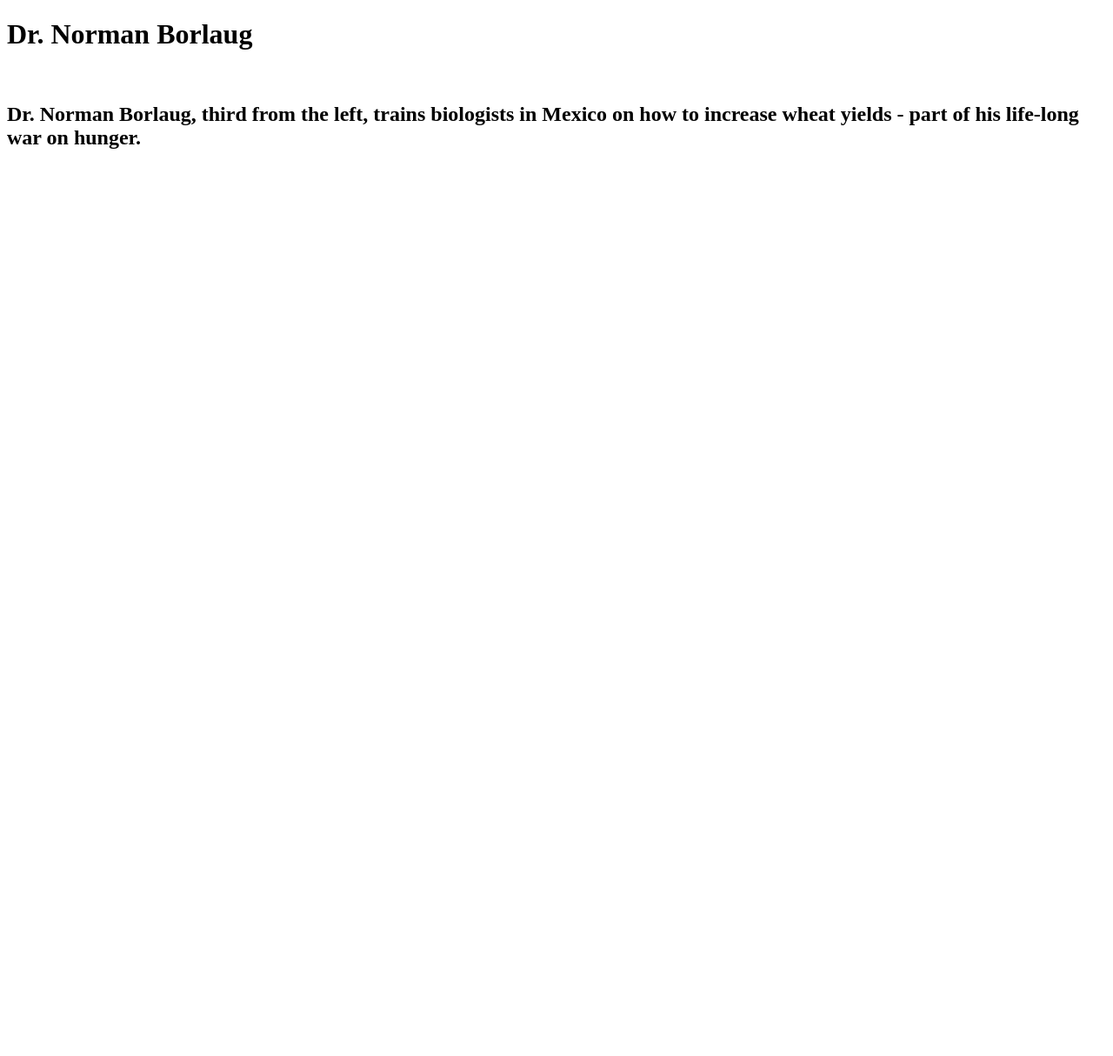
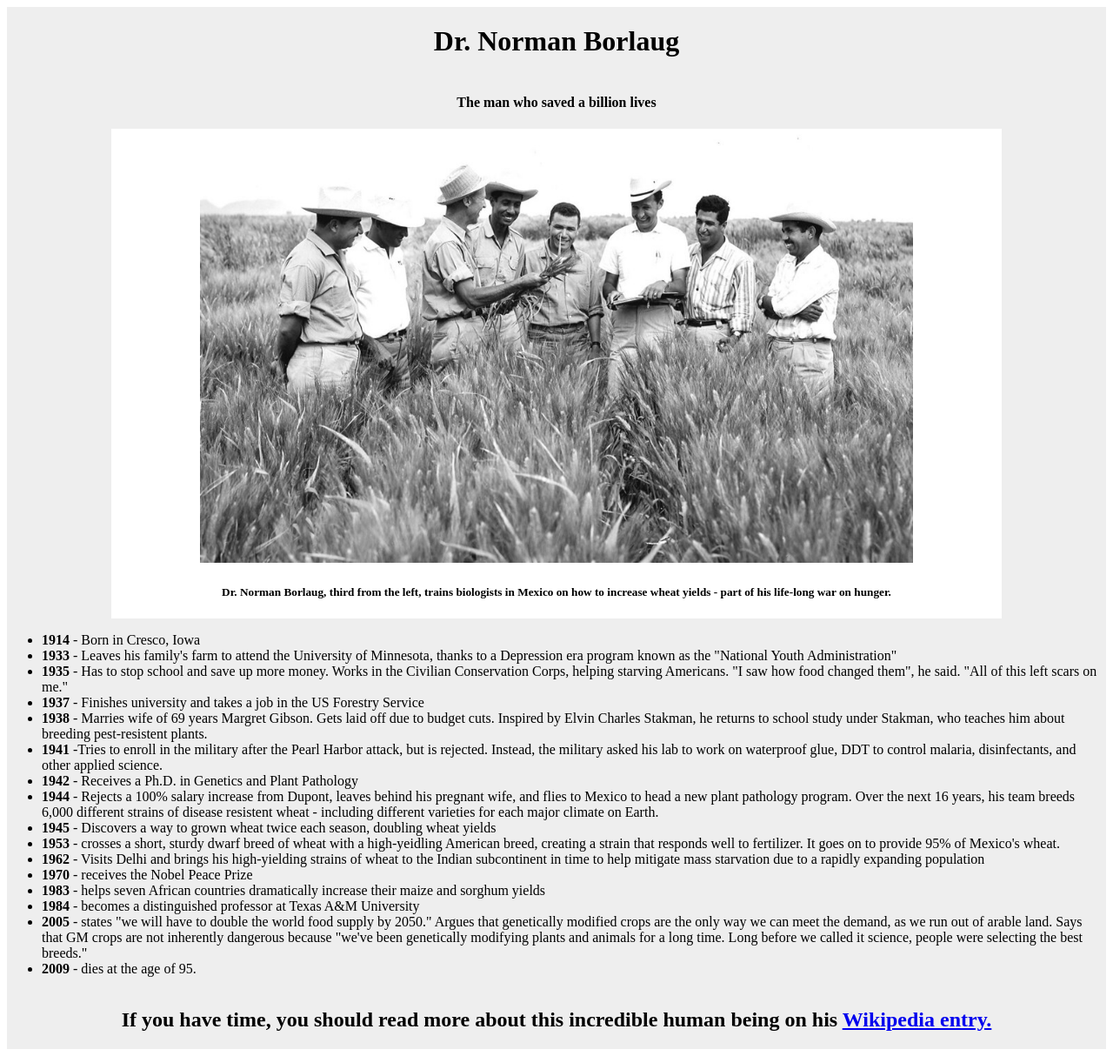
Before and after one commit to RafaelEchart/MicroverseTrials_Rafael-Nicolas, a plain HTML site: page index.html in a window 1280 px wide. Shown: the whole page at 87% size. Before the commit the page ends 800 px from the top, so only its background shows below. Drawn offline with Linux system fonts and the light colour scheme.

Commit message:
Initial CSS changes

```diff
--- /dev/null
+++ b/css/collabStyle.css
@@ -0,0 +1,17 @@
+.container{
+    display: flex;
+    flex-direction: column;
+    align-items: center;
+    background-color: #EEEEEE;
+}
+
+.responsive_image{
+    text-align: center;
+    max-width: 80%;
+
+}
+
+#img-div{
+    text-align: center;
+    background-color: white;
+}
--- a/index.html
+++ b/index.html
@@ -4,16 +4,45 @@
     <meta charset="UTF-8">
     <title>Fork Me! FCC: Test Suite Template</title>
     <link rel="stylesheet" href="css/style.css">
+    <link rel="stylesheet" href="css/collabStyle.css">
   </head>
 
   <body>
     <script src="https://cdn.freecodecamp.org/testable-projects-fcc/v1/bundle.js"></script>
     <main class='container' id='main'>
       <h1 id='title'>Dr. Norman Borlaug</h1>
+      <h4>The man who saved a billion lives</h4>
+
       <div id='img-div'>
-        <img src="" alt="" id='image'>
-        <h2 id=img-caption>Dr. Norman Borlaug, third from the left, trains biologists in Mexico on how to increase wheat yields - part of his life-long war on hunger. </h2>
+        <img src="./image/image.jpg" class="responsive_image" alt="" id='image'>
+        <h5 id=img-caption>Dr. Norman Borlaug, third from the left, trains biologists in Mexico on how to increase wheat yields - part of his life-long war on hunger. </h5>
       </div>
+
+      <div id="tribute-info">
+        <ul>
+          <li><strong>1914</strong> - Born in Cresco, Iowa</li>
+          <li><strong>1933</strong> - Leaves his family's farm to attend the University of Minnesota, thanks to a Depression era program known as the "National Youth Administration"</li>
+          <li><strong>1935</strong> -  Has to stop school and save up more money. Works in the Civilian Conservation Corps, helping starving Americans. "I saw how food changed them", he said. "All of this left scars on me."</li>
+          <li><strong>1937</strong> - Finishes university and takes a job in the US Forestry Service</li>
+          <li><strong>1938</strong> - Marries wife of 69 years Margret Gibson. Gets laid off due to budget cuts. Inspired by Elvin Charles Stakman, he returns to school study under Stakman, who teaches him about breeding pest-resistent plants.</li>
+          <li><strong>1941</strong> -Tries to enroll in the military after the Pearl Harbor attack, but is rejected. Instead, the military asked his lab to work on waterproof glue, DDT to control malaria, disinfectants, and other applied science.</li>
+          <li><strong>1942</strong> - Receives a Ph.D. in Genetics and Plant Pathology</li>
+          <li><strong>1944</strong> - Rejects a 100% salary increase from Dupont, leaves behind his pregnant wife, and flies to Mexico to head a new plant pathology program. Over the next 16 years, his team breeds 6,000 different strains of disease resistent wheat - including different varieties for each major climate on Earth.</li>
+          <li><strong>1945</strong> - Discovers a way to grown wheat twice each season, doubling wheat yields</li>
+          <li><strong>1953</strong> - crosses a short, sturdy dwarf breed of wheat with a high-yeidling American breed, creating a strain that responds well to fertilizer. It goes on to provide 95% of Mexico's wheat.</li>
+          <li><strong>1962</strong> - Visits Delhi and brings his high-yielding strains of wheat to the Indian subcontinent in time to help mitigate mass starvation due to a rapidly expanding population</li>
+          <li><strong>1970</strong> - receives the Nobel Peace Prize</li>
+          <li><strong>1983</strong> - helps seven African countries dramatically increase their maize and sorghum yields</li>
+          <li><strong>1984</strong> - becomes a distinguished professor at Texas A&M University</li>
+          <li><strong>2005</strong> - states "we will have to double the world food supply by 2050." Argues that genetically modified crops are the only way we can meet the demand, as we run out of arable land. Says that GM crops are not inherently dangerous because "we've been genetically modifying plants and animals for a long time. Long before we called it science, people were selecting the best breeds."</li>
+          <li><strong>2009</strong> - dies at the age of 95.</li>
+        </ul>
+      </div>
+
+      <div>
+        <h2>If you have time, you should read more about this incredible human being on his <a id="tribute-link" href="https://en.wikipedia.org/wiki/Norman_Borlaug" target="_blank" >Wikipedia entry.</a></h2>
+      </div>
+
     </main>
     <script  src="js/index.js"></script>
   </body>
```
Also changed, not shown: image/image.jpg (added).
